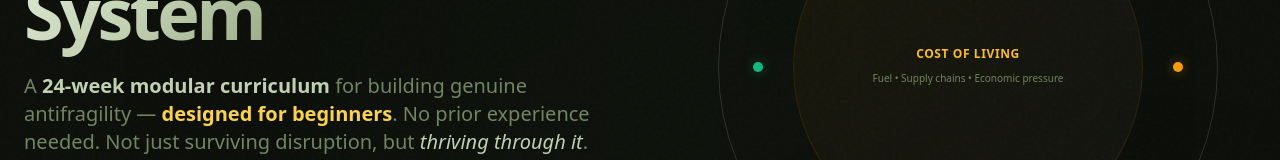
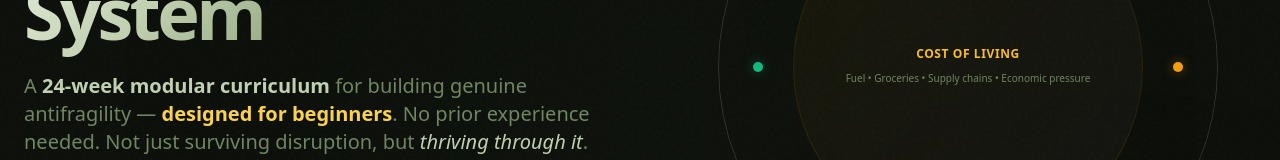
Before and after one commit to boktoday/okready-landing, a React (Vite) app: page / in a window 1280 px wide. Shown: the part 382-542 px from the top of the page. Built offline with nearby package versions, Linux system fonts and the light colour scheme.

Commit message:
Add groceries to hero orb

```diff
--- a/src/components/Hero.tsx
+++ b/src/components/Hero.tsx
@@ -83,7 +83,7 @@ export default function Hero({ onJoinClick }: HeroProps) {
                 <div className="text-center px-4">
                   <div className="text-xs text-amber-400 font-semibold uppercase tracking-wider mb-2">Cost of Living</div>
                   <div className="text-[10px] text-earth-400 leading-relaxed">
-                    Fuel • Supply chains • Economic pressure
+                    Fuel • Groceries • Supply chains • Economic pressure
                   </div>
                 </div>
               </div>
```
